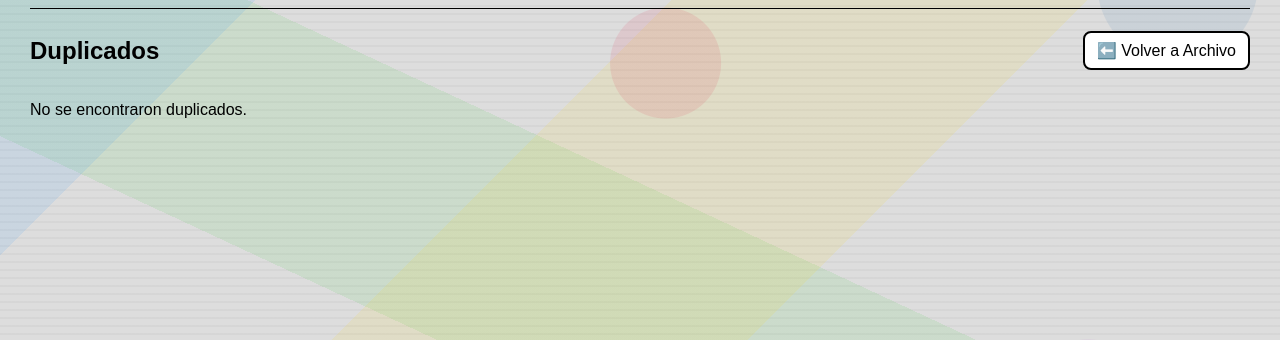
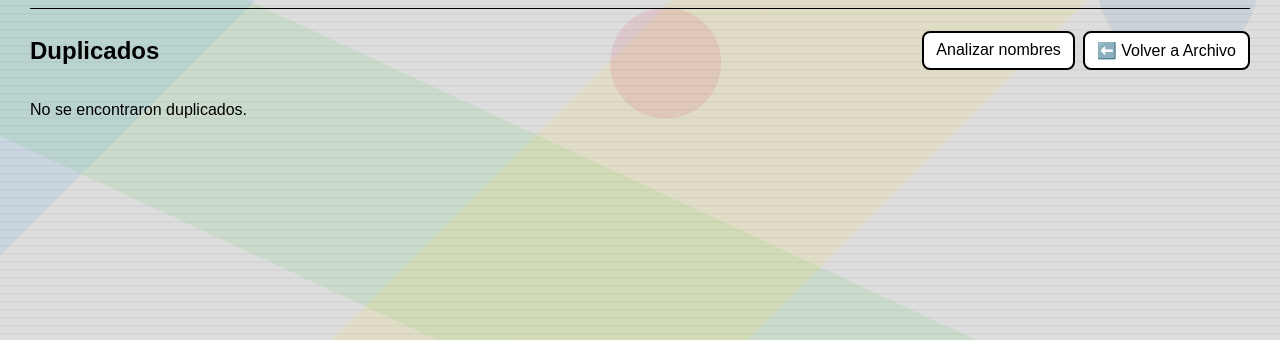
Before and after one commit to sharifoda/sistema-archivo, a Flask app: page /archivo/duplicados?nombre=1 in a window 1280 px wide. Shown: the part 161-501 px from the top of the page. Run offline with Flask 3, Linux system fonts and the light colour scheme; the visitor is signed in with stand-in values (Sample User, id 1); data that the repository does not hold is empty; some libraries are stand-ins or nearby versions.

Commit message:
Hacer analisis de nombres opcional

```diff
--- a/app.py
+++ b/app.py
@@ -2477,39 +2477,42 @@ def archivo_duplicados():
             usados.update([x["id"] for x in lst])
 
     # --- 2) Duplicados por nombre similar (Postgres pg_trgm)
-    # Usamos similitud en nombre + similitud en numero (>= 0.75)
-    candidatos_ids = [it["id"] for it in items if it["id"] not in usados and it["nombre"]]
+    # Se ejecuta solo si el usuario lo solicita para evitar timeouts.
     pairs = []
-    if candidatos_ids:
-        conn = get_db()
-        cur = conn.cursor()
-        try:
-            cur.execute(
-                """
-                SELECT a.id, b.id
-                FROM archivos a
-                JOIN archivos b
-                  ON a.grupo_id = b.grupo_id
-                 AND a.id < b.id
-                WHERE a.grupo_id = %s
-                  AND a.nombre <> '' AND b.nombre <> ''
-                  AND similarity(
-                        regexp_replace(upper(a.nombre), '[^A-Z0-9 ]', '', 'g'),
-                        regexp_replace(upper(b.nombre), '[^A-Z0-9 ]', '', 'g')
-                      ) >= 0.85
-                  AND similarity(a.numero::text, b.numero::text) >= 0.75
-                """,
-                (grupo_id,)
-            )
-            pairs = cur.fetchall()
-        except Exception:
-            app.logger.exception("Error buscando duplicados por nombre")
-        finally:
-            cur.close()
-            conn.close()
-        if usados and pairs:
-            usados_set = set(usados)
-            pairs = [(a_id, b_id) for (a_id, b_id) in pairs if a_id not in usados_set and b_id not in usados_set]
+    analizar_nombres = request.args.get("nombre") == "1"
+    if analizar_nombres:
+        candidatos_ids = [it["id"] for it in items if it["id"] not in usados and it["nombre"]]
+        if candidatos_ids:
+            conn = get_db()
+            cur = conn.cursor()
+            try:
+                cur.execute(
+                    """
+                    SELECT a.id, b.id
+                    FROM archivos a
+                    JOIN archivos b
+                      ON a.grupo_id = b.grupo_id
+                     AND a.id < b.id
+                    WHERE a.grupo_id = %s
+                      AND a.nombre <> '' AND b.nombre <> ''
+                      AND similarity(
+                            regexp_replace(upper(a.nombre), '[^A-Z0-9 ]', '', 'g'),
+                            regexp_replace(upper(b.nombre), '[^A-Z0-9 ]', '', 'g')
+                          ) >= 0.85
+                      AND similarity(a.numero::text, b.numero::text) >= 0.75
+                    LIMIT 2000
+                    """,
+                    (grupo_id,)
+                )
+                pairs = cur.fetchall()
+            except Exception:
+                app.logger.exception("Error buscando duplicados por nombre")
+            finally:
+                cur.close()
+                conn.close()
+            if usados and pairs:
+                usados_set = set(usados)
+                pairs = [(a_id, b_id) for (a_id, b_id) in pairs if a_id not in usados_set and b_id not in usados_set]
 
     # Union-Find simple
     parent = {}
@@ -2554,7 +2557,8 @@ def archivo_duplicados():
     return render_template(
         "archivo_duplicados.html",
         grupos=grupos,
-        tipo_doc_opciones=TIPO_DOC_OPCIONES
+        tipo_doc_opciones=TIPO_DOC_OPCIONES,
+        analizar_nombres=analizar_nombres
     )
 
 
--- a/templates/archivo_duplicados.html
+++ b/templates/archivo_duplicados.html
@@ -34,8 +34,14 @@
 
 <div class="dup-header">
   <h2>Duplicados</h2>
-  <a class="btn" href="{{ url_for('archivo') }}">⬅️ Volver a Archivo</a>
+  <div style="display:flex; gap:8px;">
+    <a class="btn" href="{{ url_for('archivo_duplicados', nombre='1') }}">Analizar nombres</a>
+    <a class="btn" href="{{ url_for('archivo') }}">⬅️ Volver a Archivo</a>
+  </div>
 </div>
+{% if not analizar_nombres %}
+  <p class="muted">Tip: presiona “Analizar nombres” para buscar duplicados por nombre (puede tardar un poco).</p>
+{% endif %}
 
 {% if grupos and grupos|length > 0 %}
   {% for g in grupos %}
```
